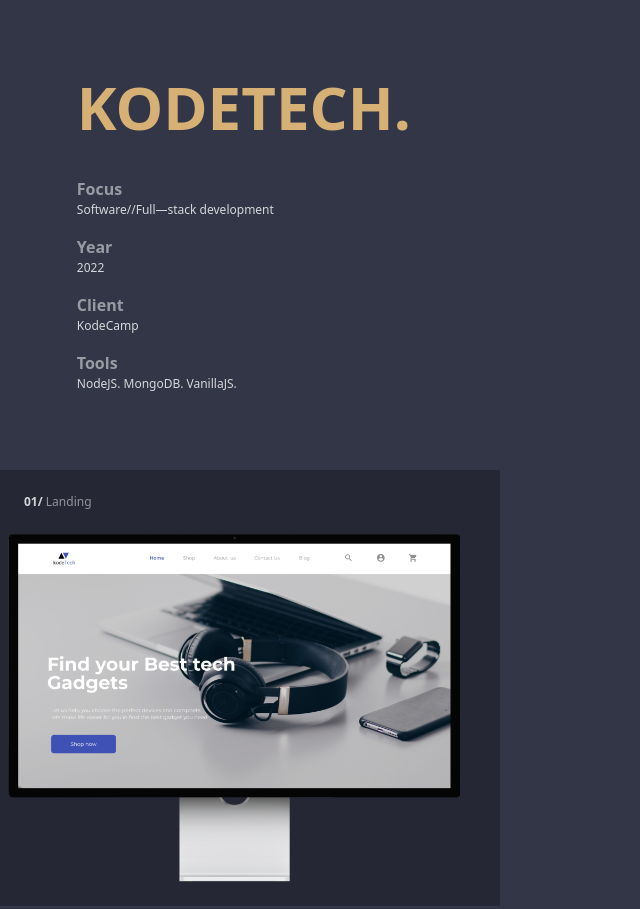
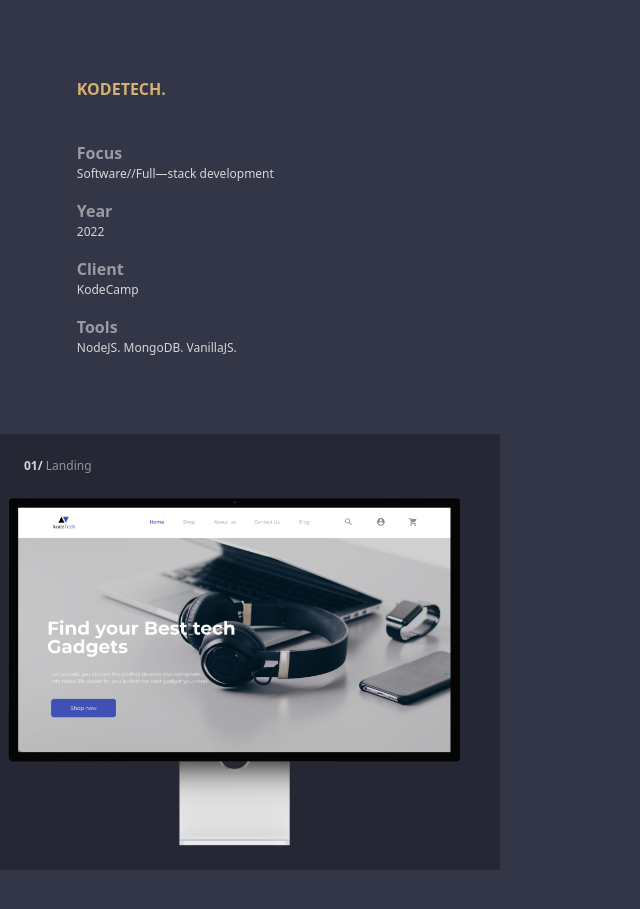
Before and after one commit to deelaurence/portfolio, a website: page kodetech.html in a window 1280 px wide. Shown: the top 909 px of the page, without its empty margins (0-640 px from the left). Drawn offline with Linux system fonts and the light colour scheme.

Commit message:
kodetech

```diff
--- a/kodetech.html
+++ b/kodetech.html
@@ -12,7 +12,7 @@
     <section class="p-[6%] text-white bg-primaryBg w-screen">
         <nav class=" project-nav z-20 w-[88%] ">
             <div class="flex  justify-between items-center">
-                <h1 class="text-6xl project-title text-orangeText  decoration-1 decoration-blockquoteMid font-bold ">
+                <h1 class="text-4xl project-title text-orangeText  decoration-1 decoration-blockquoteMid font-bold ">
                     KODETECH.
                 </h1>
                 <!-- <p class="border  h-8 w-8 rounded-full" >X</p> -->
```
